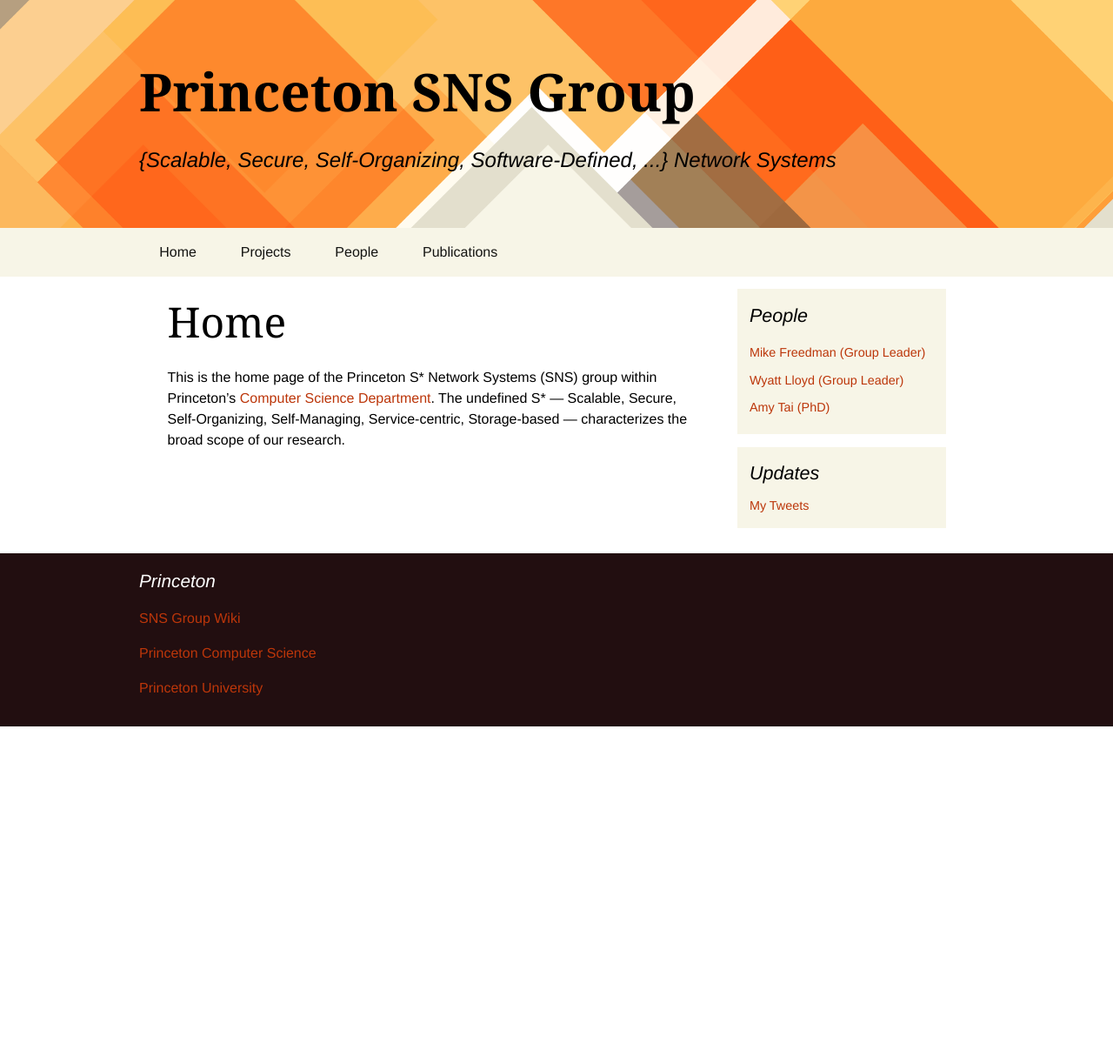
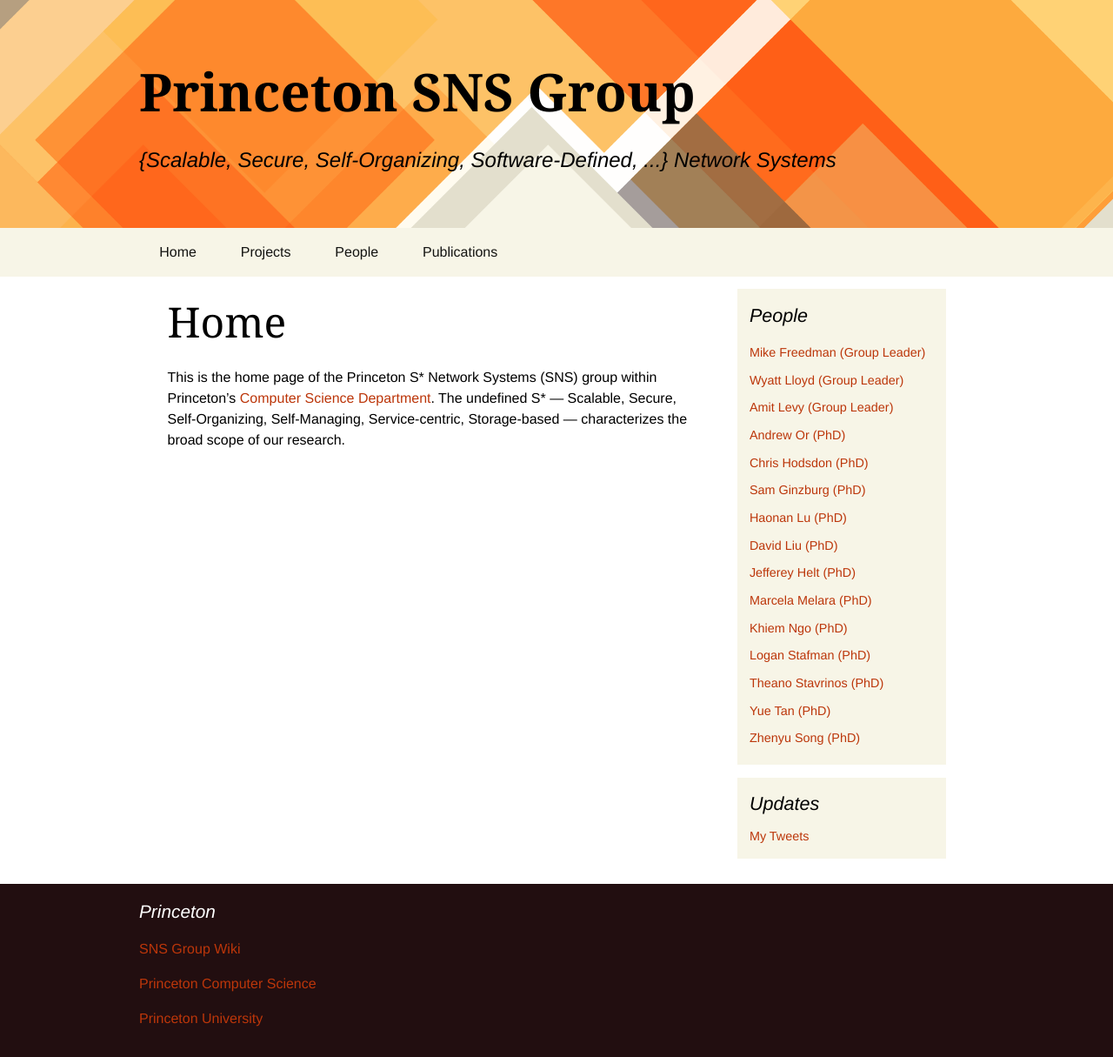
Before and after one commit to princeton-sns/www, a Jekyll site: the page built from home.md, in a window 1280 px wide. Shown: the whole page at 87% size. Built offline with Jekyll 4.4.1, drawn with Linux system fonts in a browser that asks for light colours; some web fonts are replaced; before the commit the page ends 900 px from its top, so only the background shows below that.

Commit message:
Add active people

```diff
--- a/_data/people.yml
+++ b/_data/people.yml
@@ -28,6 +28,21 @@
            a Postdoctoral Researcher at Facebook, and spent 3 years as an
            Assistant Professor of Computer Science at the University of
            Southern California before returning to Princeton.
+  - name: Amit Levy
+    nick: aalevy
+    type: leader
+    active: true
+    url: http://amitlevy.com
+    picture: /assets/img/people/aalevy.png
+    bio: >-
+           is an Assistant Professor of Computer Science at Princeton
+           University. His research interests include the distributed systems
+           and networking problems that underlie the architecture of
+           large-scale Web sites, cloud computing, and big data. He received
+           his Ph.D. from Princeton University in 2013, spend the next year as
+           a Postdoctoral Researcher at Facebook, and spent 3 years as an
+           Assistant Professor of Computer Science at the University of
+           Southern California before returning to Princeton.
   - name: Aaron Blankenstein
     nick: ablankst
     type: phd
@@ -44,7 +59,7 @@
   - name: Amy Tai
     nick: amytai
     type: phd
-    active: true
+    active: false
     url: http://www.cs.princeton.edu/~amytai/
     picture: /assets/img/people/amytai.jpg
     bio: >-
@@ -52,3 +67,86 @@
             University in 2013 with a joint degree in computer science and
             mathematics. She is interested in the reliability and consistency
             models of scalable distributed systems and databases.
+  - name: Andrew Or
+    nick: andrewor
+    type: phd
+    active: true
+    url: http://www.cs.princeton.edu/~andrewor/
+
+  - name: Chris Hodsdon
+    nick: chodsdon
+    type: phd
+    active: true
+    url: http://www.cs.princeton.edu/~chodsdon/
+
+  - name: Sam Ginzburg
+    nick: ginzburg
+    type: phd
+    active: true
+    url: http://www.cs.princeton.edu/~ginzburg/
+
+  - name: Haonan Lu
+    nick: haonanl
+    type: phd
+    active: true
+    url: http://www.cs.princeton.edu/~haonanl/
+
+  - name: David Liu
+    nick: hl7
+    type: phd
+    active: true
+    url: http://www.cs.princeton.edu/~hl7/
+
+  - name: Jefferey Helt
+    nick: jhelt
+    type: phd
+    active: true
+    url: http://www.cs.princeton.edu/~jhelt/
+
+  - name: Jennifer Lam
+    nick: jl87
+    type: msc
+    active: true
+    url: \#
+
+  - name: Joseph Eichenhofer
+    nick: josephoe
+    type: msc
+    active: true
+    url: \#
+
+  - name: Marcela Melara
+    nick: melara
+    type: phd
+    active: true
+    url: http://www.cs.princeton.edu/~melara/
+
+  - name: Khiem Ngo
+    nick: qngo
+    type: phd
+    active: true
+    url: http://www.cs.princeton.edu/~qngo/
+
+  - name: Logan Stafman
+    nick: stafman
+    type: phd
+    active: true
+    url: http://www.cs.princeton.edu/~stafman/
+
+  - name: Theano Stavrinos
+    nick: theanos
+    type: phd
+    active: true
+    url: http://www.cs.princeton.edu/~theanos/
+
+  - name: Yue Tan
+    nick: yuetan
+    type: phd
+    active: true
+    url: http://www.cs.princeton.edu/~yuetan/
+
+  - name: Zhenyu Song
+    nick: zhenyus
+    type: phd
+    active: true
+    url: http://www.cs.princeton.edu/~zhenyus/
```
